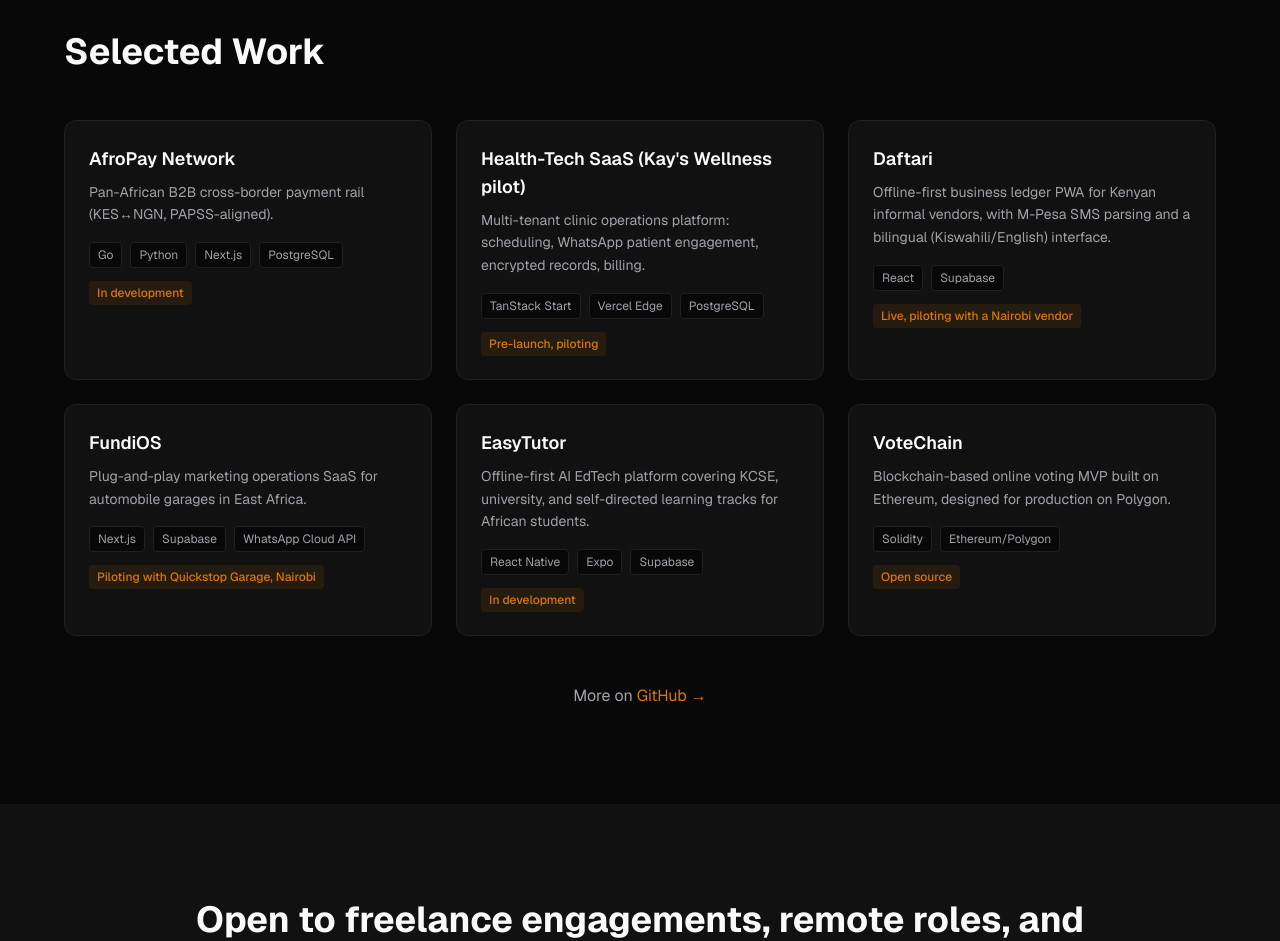
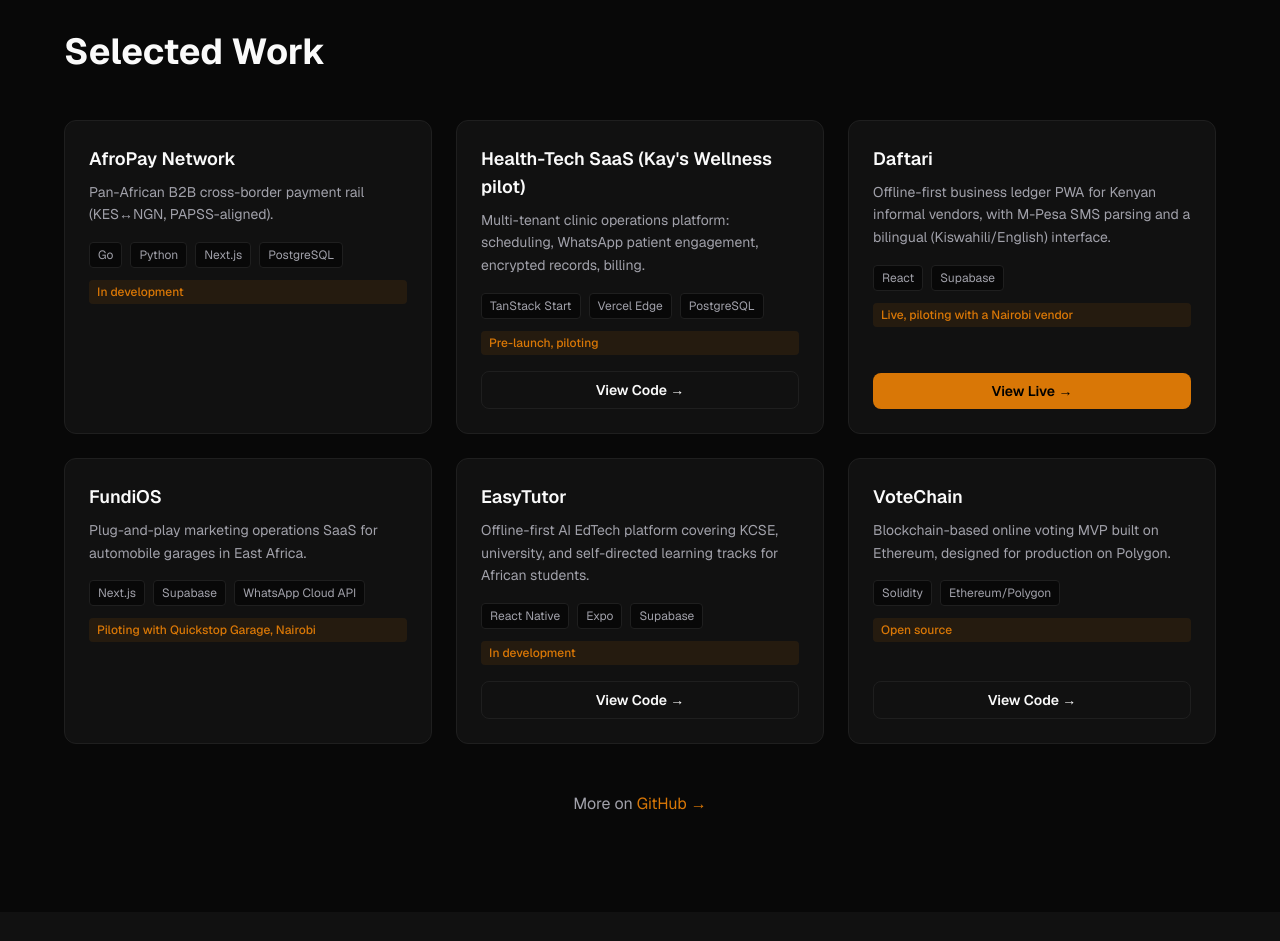
Before and after one commit to dmuhoro/dmuhoro-web, a Next.js app in the folder portfolio/: page / in a window 1280 px wide. Shown: the part 1940-2881 px from the top of the page. Built offline with nearby package versions, Linux system fonts and the light colour scheme; no server answers.

Commit message:
sprint 4: make selected work clickable — per-card view live/view code ctas, verified urls only

```diff
--- a/portfolio/components/selected-work.tsx
+++ b/portfolio/components/selected-work.tsx
@@ -5,6 +5,8 @@ const projects = [
       "Pan-African B2B cross-border payment rail (KES\u2194NGN, PAPSS-aligned).",
     stack: ["Go", "Python", "Next.js", "PostgreSQL"],
     status: "In development",
+    liveUrl: undefined,
+    repoUrl: undefined,
   },
   {
     name: "Health-Tech SaaS (Kay's Wellness pilot)",
@@ -12,6 +14,7 @@ const projects = [
       "Multi-tenant clinic operations platform: scheduling, WhatsApp patient engagement, encrypted records, billing.",
     stack: ["TanStack Start", "Vercel Edge", "PostgreSQL"],
     status: "Pre-launch, piloting",
+    repoUrl: "https://github.com/dmuhoro/kays-wellness-centre",
   },
   {
     name: "Daftari",
@@ -19,6 +22,7 @@ const projects = [
       "Offline-first business ledger PWA for Kenyan informal vendors, with M-Pesa SMS parsing and a bilingual (Kiswahili/English) interface.",
     stack: ["React", "Supabase"],
     status: "Live, piloting with a Nairobi vendor",
+    liveUrl: "https://daftari-olive.vercel.app",
   },
   {
     name: "FundiOS",
@@ -33,6 +37,7 @@ const projects = [
       "Offline-first AI EdTech platform covering KCSE, university, and self-directed learning tracks for African students.",
     stack: ["React Native", "Expo", "Supabase"],
     status: "In development",
+    repoUrl: "https://github.com/dmuhoro/easytutor",
   },
   {
     name: "VoteChain",
@@ -40,6 +45,7 @@ const projects = [
       "Blockchain-based online voting MVP built on Ethereum, designed for production on Polygon.",
     stack: ["Solidity", "Ethereum/Polygon"],
     status: "Open source",
+    repoUrl: "https://github.com/dmuhoro/Votechain",
   },
 ];
 
@@ -52,7 +58,7 @@ export default function SelectedWork() {
           {projects.map((p) => (
             <div
               key={p.name}
-              className="rounded-xl border border-border bg-surface p-6"
+              className="flex flex-col rounded-xl border border-border bg-surface p-6"
             >
               <h3 className="mb-2 text-lg font-semibold">{p.name}</h3>
               <p className="mb-4 text-sm leading-relaxed text-muted">
@@ -68,9 +74,29 @@ export default function SelectedWork() {
                   </span>
                 ))}
               </div>
-              <span className="rounded bg-brand/10 px-2 py-1 text-xs font-medium text-brand">
+              <span className="mb-4 rounded bg-brand/10 px-2 py-1 text-xs font-medium text-brand">
                 {p.status}
               </span>
+              {p.liveUrl && (
+                <a
+                  href={p.liveUrl}
+                  target="_blank"
+                  rel="noopener noreferrer"
+                  className="mt-auto inline-flex items-center justify-center rounded-lg bg-brand px-4 py-2 text-sm font-semibold text-black transition-colors hover:bg-brand-hover focus-visible:outline-2 focus-visible:outline-offset-2 focus-visible:outline-brand"
+                >
+                  View Live &rarr;
+                </a>
+              )}
+              {!p.liveUrl && p.repoUrl && (
+                <a
+                  href={p.repoUrl}
+                  target="_blank"
+                  rel="noopener noreferrer"
+                  className="mt-auto inline-flex items-center justify-center rounded-lg border border-border px-4 py-2 text-sm font-semibold text-foreground transition-colors hover:bg-surface-hover focus-visible:outline-2 focus-visible:outline-offset-2 focus-visible:outline-brand"
+                >
+                  View Code &rarr;
+                </a>
+              )}
             </div>
           ))}
         </div>
```
